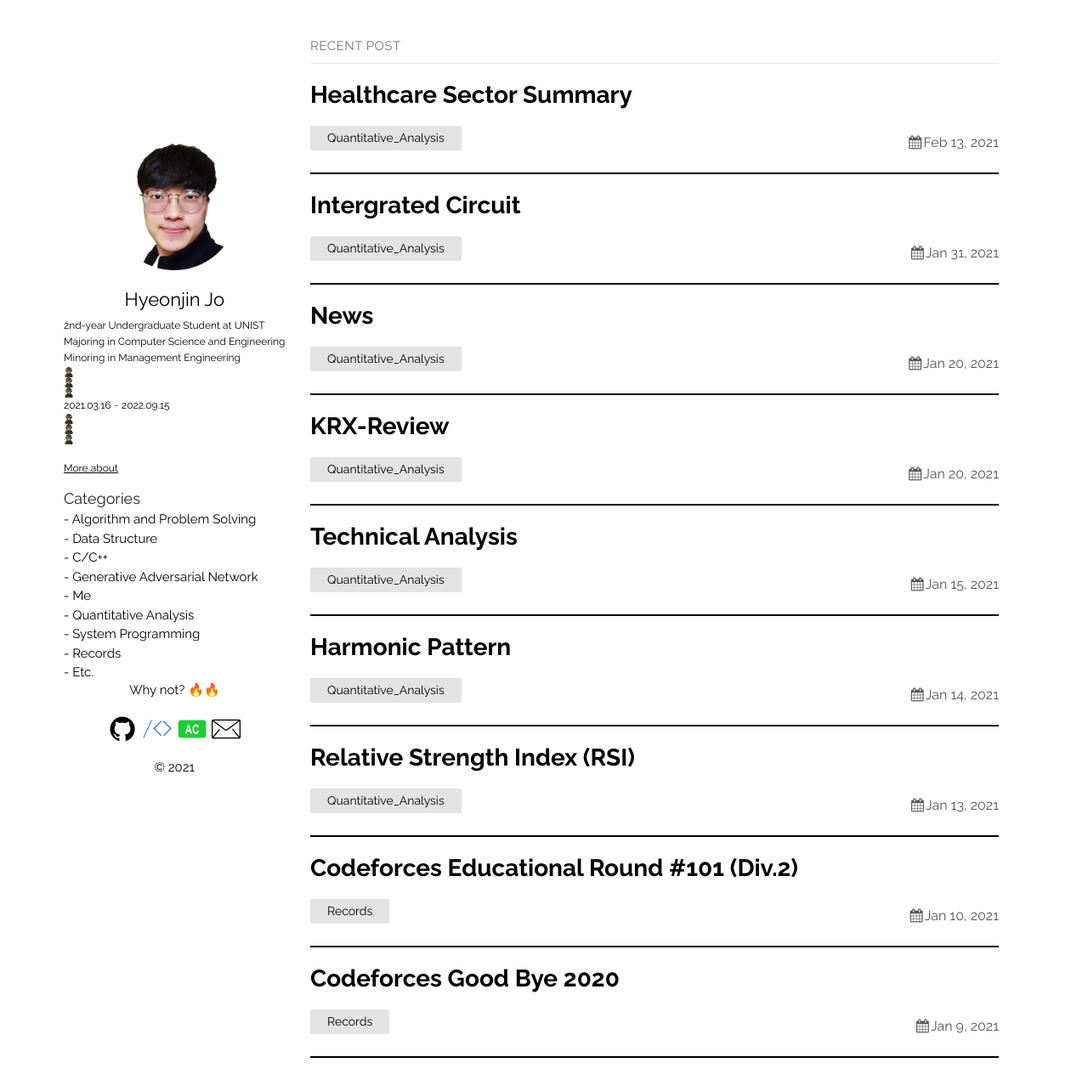
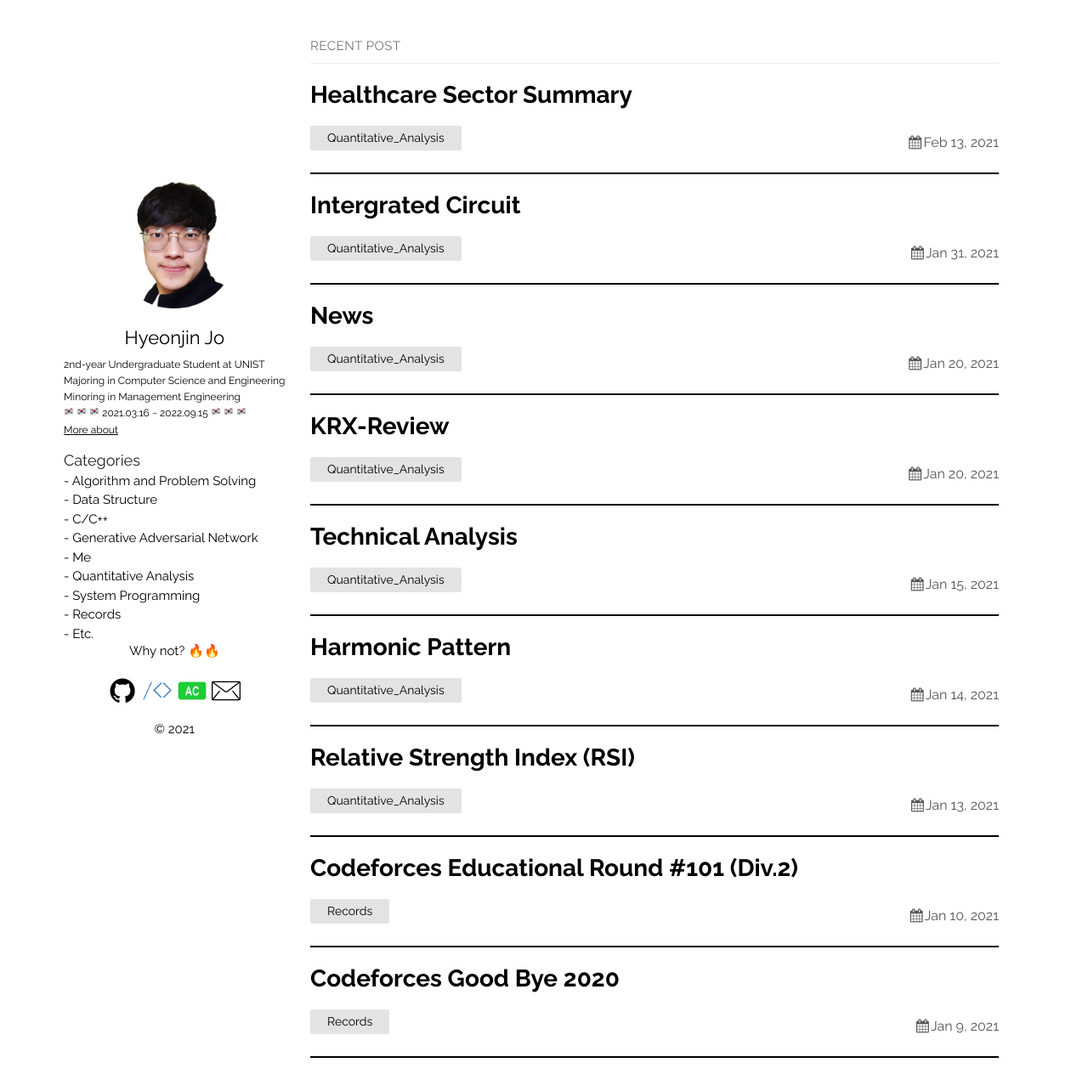
Before and after one commit to thinkin9/thinkin9.github.io, a Jekyll site: the page built from index.md, in a window 1280 px wide and 1290 px high. Shown: the top 1284 px of the window at 85% size. Built offline with Jekyll 4.4.1, drawn with Linux system fonts in a browser that asks for light colours.

Commit message:
20210220

```diff
--- a/_layouts/default.html
+++ b/_layouts/default.html
@@ -22,13 +22,13 @@
         2nd-year Undergraduate Student at UNIST<br>
         Majoring in Computer Science and Engineering<br>
         Minoring in Management Engineering<br>
-        <img src="/img/soldier.png" width="12" height="12">
-        <img src="/img/soldier.png" width="12" height="12">
-        <img src="/img/soldier.png" width="12" height="12">
+        <img src="/img/flag.png" width="12" height="12" style="display:inline">
+        <img src="/img/flag.png" width="12" height="12" style="display:inline">
+        <img src="/img/flag.png" width="12" height="12" style="display:inline">
         2021.03.16 ~ 2022.09.15
-        <img src="/img/soldier.png" width="12" height="12">
-        <img src="/img/soldier.png" width="12" height="12">
-        <img src="/img/soldier.png" width="12" height="12"><br>
+        <img src="/img/flag.png" width="12" height="12" style="display:inline">
+        <img src="/img/flag.png" width="12" height="12" style="display:inline">
+        <img src="/img/flag.png" width="12" height="12" style="display:inline"><br>
         <a href="/me/2020/05/05/About-me.html"><u>More about</u></a>
       </p>
       <div class="site-category">
```
Also changed, not shown: img/flag.png (added).
